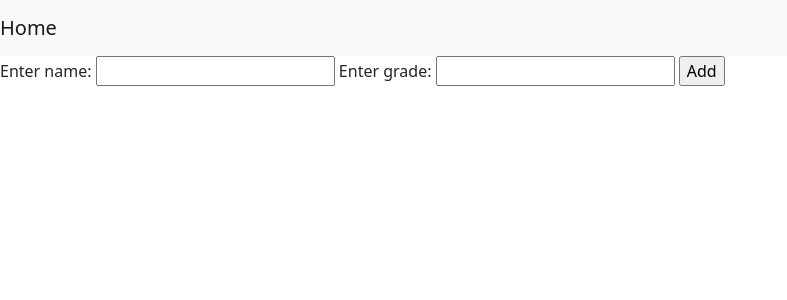
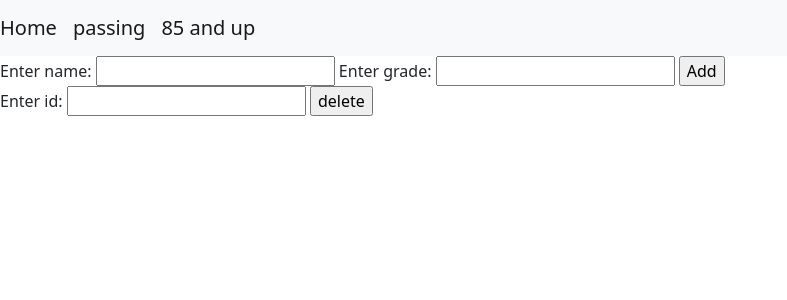
Before and after one commit to ConnorLGallagher/HW3, a Flask app: page / in a window 1280 px wide. Shown: the top 300 px of the page, without its empty margins (0-787 px from the left). Run offline with Flask 2, Linux system fonts and the light colour scheme.

Commit message:
WRONG ONE

```diff
--- a/HW3/main.py
+++ b/HW3/main.py
@@ -32,10 +32,14 @@ class MyForm(FlaskForm):
     name=TextField('Enter name:')
     grade=IntegerField('Enter grade:')
     submit=SubmitField('Add')
+class MyForm2(FlaskForm):
+    id=IntegerField('Enter id:')
+    submit2=SubmitField('delete')
 db.create_all()
 @app.route('/', methods=['GET','POST'])
 def index():
     form= MyForm()
+    form2=MyForm2()
     if form.validate_on_submit():
         lname = form.name.data
         lgrade = form.grade.data
@@ -43,10 +47,21 @@ def index():
         print(new)
         db.session.add(new)
         db.session.commit()
-    return render_template('home.html', form=form,)
-@app.route('/report')
+    elif form2.validate_on_submit():
+        delid=form2.id.data
+        print(delid)
+        delstu=student.query.get(delid)
+        db.session.delete(delstu)
+        db.session.commit()
+    return render_template('home.html', form=form, form2=form2)
+@app.route('/reportPass')
 def report():
-    return render_template('results.html')
+    s_pass=student.query.filter(student.grade>=70)
+    return render_template('results.html', case=s_pass.all())
+@app.route('/report85')
+def report2():
+    s_pass=student.query.filter(student.grade>=85)
+    return render_template('results.html', case=s_pass.all())
 
 if __name__ == '__main__':
     app.run(debug=True)
--- a/HW3/templates/base.html
+++ b/HW3/templates/base.html
@@ -8,6 +8,8 @@
 <body>
     <nav class="navbar navbar-expand-lg navbar-light bg-light">
         <a class="navbar-brand" href="/">Home</a>
+        <a class="navbar-brand" href="/reportPass">passing</a>
+        <a class="navbar-brand" href="/report85">85 and up</a>
     </nav>
     {% block content %}
 
--- a/HW3/templates/home.html
+++ b/HW3/templates/home.html
@@ -7,4 +7,9 @@
     {{ form.grade.label}} {{form.grade() }}
     {{ form.submit() }}
 </form>
+<form2 method="POST">
+    {{ form2.hidden_tag() }}
+    {{ form2.id.label}} {{form2.id() }}
+    {{ form2.submit2() }}
+</form2>
 {% endblock %}
--- a/HW3/templates/results.html
+++ b/HW3/templates/results.html
@@ -2,6 +2,6 @@
 
 {% block content %}
 <p>
-
+    {{case}}
 </p>
 {% endblock %}
```
Also changed, not shown: HW3/data.sqlite, 1 other file.
